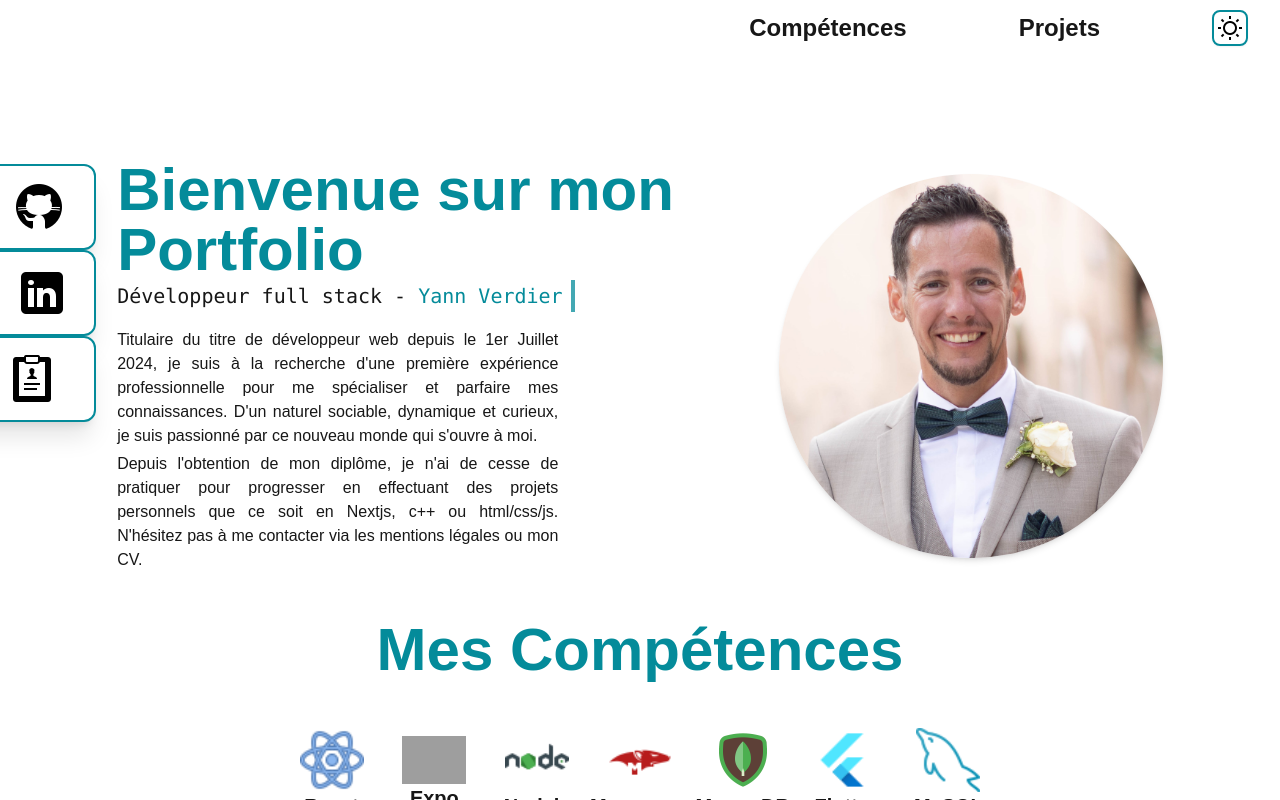
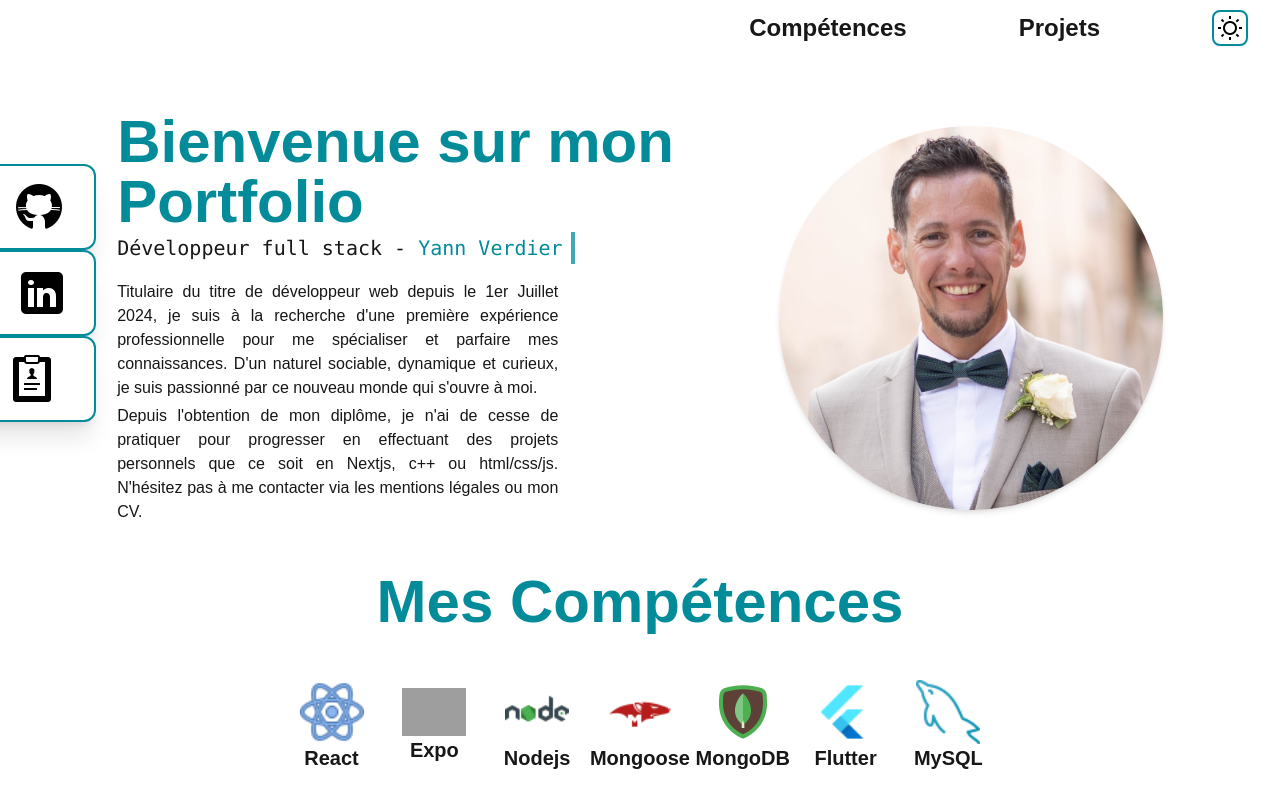
Before and after one commit to YannVerd/portfolio, a Next.js app: page / in a window 1280 px wide. Shown: the top 800 px of the page. Built offline with nearby package versions, Linux system fonts and the light colour scheme; grey boxes are pictures that could not be loaded.

Commit message:
mt about me update

```diff
--- a/src/app/components/header.tsx
+++ b/src/app/components/header.tsx
@@ -29,7 +29,7 @@ export default function Header(props: IHeader){
 
                 </div>
             </div>
-            <nav className="hidden md:flex w-[80%] lg:w-[50%] flex-col md:flex-row flex-wrap justify-end items-center mr-6  lg:gap-28">
+            <nav className="hidden md:flex w-[80%] lg:w-[50%] flex-col md:flex-row flex-wrap justify-end items-center mr-6 md:gap-28">
                 {
                     sections.map((section, index) => {
                         return (
--- a/src/app/page.tsx
+++ b/src/app/page.tsx
@@ -29,7 +29,7 @@ export default function Home() {
   return (
     <>
       <Header hook={handlingModal}/>
-      <main className="md:w-[95%] w-full flex flex-col justify-between items-center mt-24 mb-20">
+      <main className="md:w-[95%] w-full flex flex-col justify-between items-center mt-[3rem] mb-20">
         <CVModal isVisible={showCV} hook={(handlingModal)}/>
         <section id="presentationSection" className="flex w-full lg:w-[86%] flex-col lg:flex-row justify-between items-center mb-12">
           <div className="flex flex-col flex-wrap md:flex-nowrap justify-center items-center lg:items-start">
```
